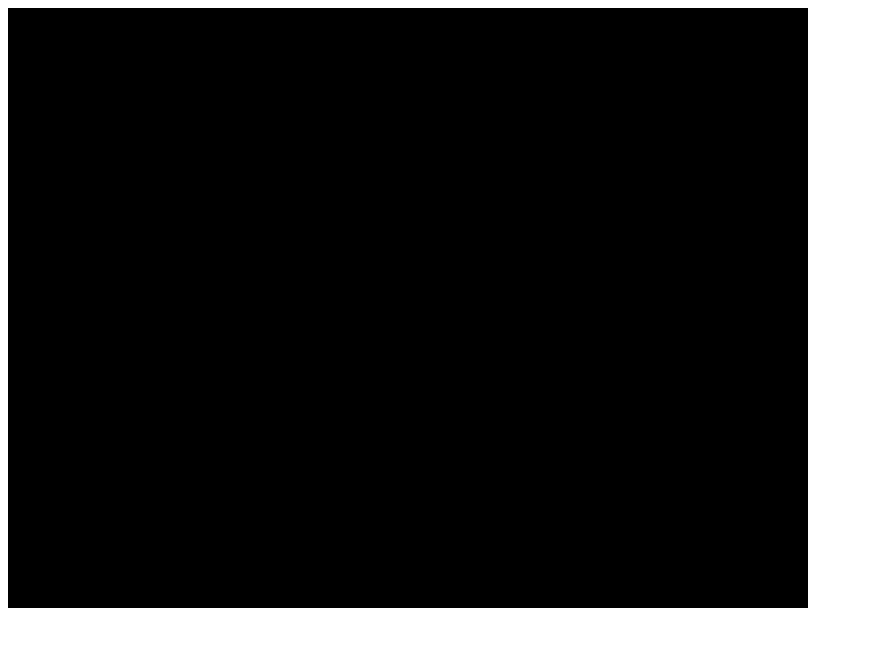
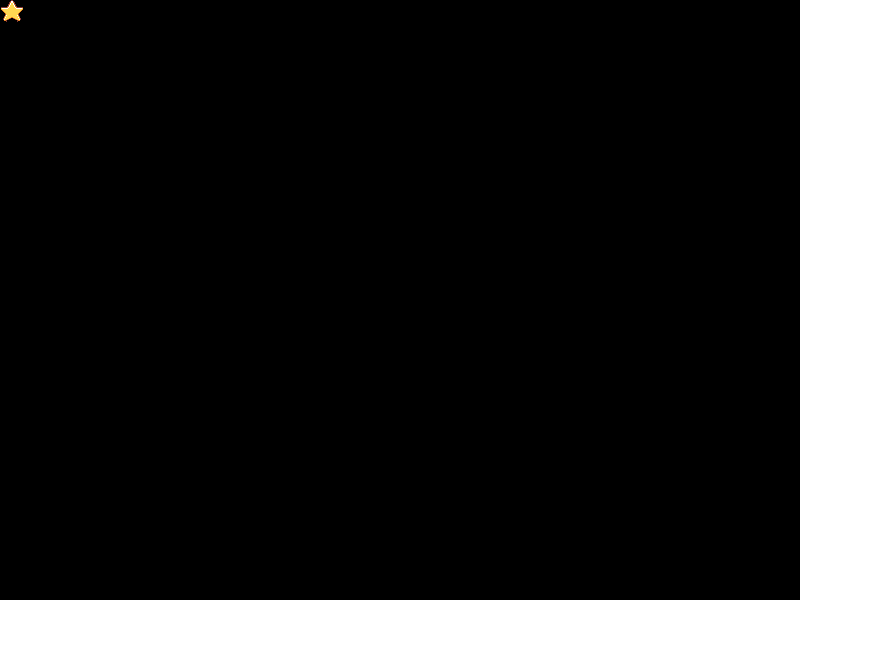
Before and after one commit to hun-a/collect-star, a website: page index.html in a window 1280 px wide. Shown: the whole page, without its empty margins (0-871 px from the left). Drawn offline with Linux system fonts and the light colour scheme; animation ran at ten frames a second.

Commit message:
add express because phaser coudn't run locally

```diff
--- a/index.html
+++ b/index.html
@@ -4,21 +4,29 @@
     <meta charset="utf-8">
     <title>collect-star</title>
     <script src="js/phaser.min.js"></script>
+    <style media="screen">
+      body {
+        margin: 0;
+      }
+    </style>
   </head>
   <body>
     <script type="text/javascript">
-      var game = new Phaser.Game(800, 600, Phaser.AUTO, {
+      var game = new Phaser.Game(800, 600, Phaser.AUTO, '', {
         preload: preload,
         create: create,
         update: update
       });
 
       function preload() {
-
+        game.load.image('sky', 'assets/sky.png');
+        game.load.image('ground', 'assets/platform.png');
+        game.load.image('star', 'assets/star.png');
+        game.load.spritesheet('dude', 'assets/dude.png', 32, 48);
       }
 
       function create() {
-
+        game.add.sprite(0, 0, 'star');
       }
 
       function update() {
--- /dev/null
+++ b/index.js
@@ -0,0 +1,13 @@
+const express = require('express');
+const path = require('path');
+const app = express();
+
+app.use(express.static('public'));
+
+app.get('/', (req, res) => {
+  res.sendFile(path.join(__dirname, 'index.html'));
+});
+
+app.listen(3000, () => {
+  console.log('Example app listening on port 3000!');
+});
```
Also changed, not shown: package.json (added, +16 -0 lines), public/assets/baddie.png (renamed from assets/baddie.png), public/assets/diamond.png (renamed from assets/diamond.png), public/assets/dude.png (renamed from assets/dude.png), public/assets/firstaid.png (renamed from assets/firstaid.png), public/assets/platform.png (renamed from assets/platform.png), public/assets/sky.png (renamed from assets/sky.png), public/assets/star.png (renamed from assets/star.png), public/js/phaser.min.js (renamed from js/phaser.min.js), 1 other file.
